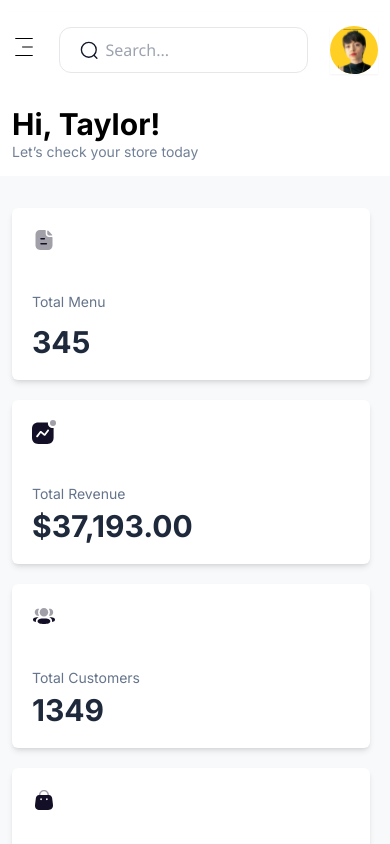
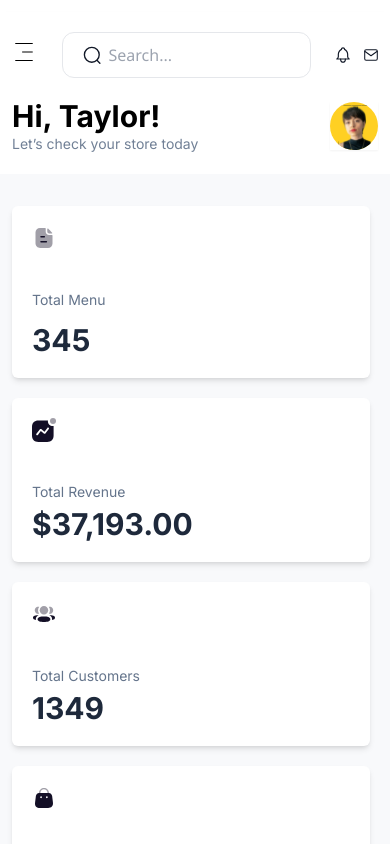
Before and after one commit to HenryAgu/Chucky, a Next.js app: page /dashboard in a window 390 px wide. Built offline with nearby package versions, Linux system fonts and the light colour scheme.

Commit message:
fix: header for mobile

```diff
--- a/src/app/dashboard/layout.tsx
+++ b/src/app/dashboard/layout.tsx
@@ -11,7 +11,8 @@ const layout = ({ children }: { children: React.ReactNode }) => {
       <Sidebar />
       {/* Main bar */}
       <main className="w-full xl:w-[calc(100vw-271px)] h-screen overflow-hidden">
-        <header className="flex flex-col-reverse gap-y-8 xl:flex-row xl:items-end justify-between py-3.5 px-3 xl:px-5 shadow-md mt-3 xl:mt-0">
+        <header className="flex flex-col-reverse gap-y-5 xl:flex-row xl:items-end justify-between py-5 xl:py-3.5 px-3 xl:px-5 shadow-md mt-3 xl:mt-0">
+          <div className="flex items-center justify-between">
             <div>
               <h1 className="font-[inter] font-bold text-black text-3xl xl:text-2xl">
                 Hi, Taylor!
@@ -19,6 +20,19 @@ const layout = ({ children }: { children: React.ReactNode }) => {
               <p className="font-[inter] text-sm font-normal text-chucky-gray-200">
                 Let’s check your store today
               </p>
+            </div>
+            <div className="xl:hidden flex items-center gap-x-3.5">
+              <Image
+                src="/images/Avatar.svg"
+                alt="icon"
+                width={48}
+                height={48}
+                className="w-[48px] h-[48px] aspect-[48/48] shadow-sm object-contain"
+              />
+              <h5 className="font-bold font-[inter] text-base hidden xl:block">
+                Tynisha Obey
+              </h5>
+            </div>
           </div>
           <div className="flex items-center justify-between xl:justify-start xl:gap-x-8">
             <div>
@@ -40,7 +54,7 @@ const layout = ({ children }: { children: React.ReactNode }) => {
               />
             </div>
             <div className="flex items-center xl:gap-x-20">
-              <div className="hidden xl:flex items-center gap-x-3.5">
+              <div className="flex items-center gap-x-3.5">
                 <Image
                   src="/images/Notification.svg"
                   alt="icon"
@@ -54,7 +68,7 @@ const layout = ({ children }: { children: React.ReactNode }) => {
                   height={14}
                 />
               </div>
-              <div className="flex items-center gap-x-3.5">
+              <div className="hidden xl:flex items-center gap-x-3.5">
                 <Image
                   src="/images/Avatar.svg"
                   alt="icon"
```
Lines whose indentation alone changed are shown as unchanged.
